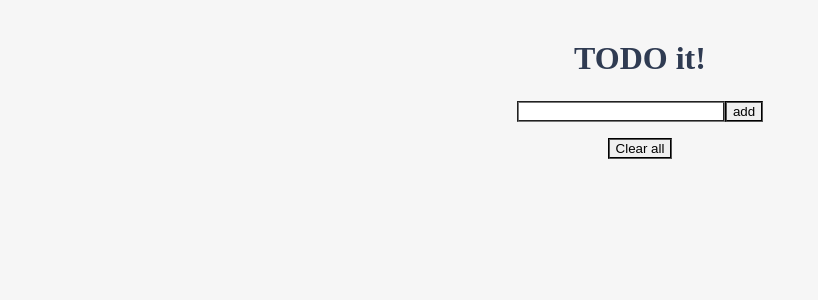
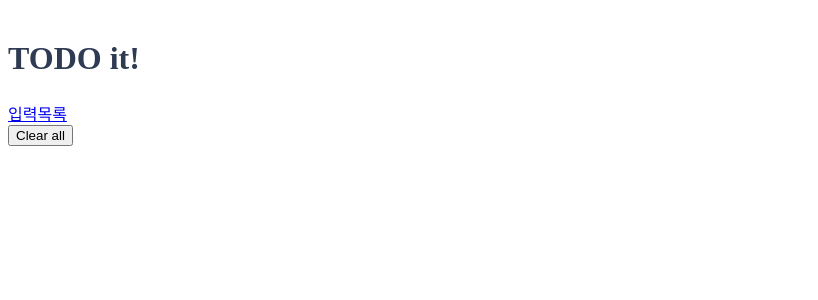
Before and after one commit to Dochiwai/vueDev, a Vue app: page / in a window 1280 px wide. Shown: the top 300 px of the page, without its empty margins (0-818 px from the left). Built offline with nearby package versions, Linux system fonts and the light colour scheme.

Commit message:
라우터 드디어 완성...

```diff
--- a/src/App.vue
+++ b/src/App.vue
@@ -1,48 +1,26 @@
 <template>
   <div id="app">
-     <TodoHeader></TodoHeader>
-     <TodoInput v-on:addTodoItem="addOneItem"></TodoInput>
-     <TodoList v-bind:propsdata="todoItems" v-on:removeItem="removeOneItem"></TodoList>
-     <TodoFooter v-on:removeAll="removeAll"></TodoFooter>
+    <Header></Header>
+    <!-- 라우터 화면이 아래에 출력 -->
+    <router-link to="/input">입력</router-link>
+    <router-link to="/list">목록</router-link>
+    <router-view></router-view>
+    <Footer></Footer>
   </div>
 </template>
 
 <script>
-import TodoHeader from './components/TodoHeader.vue';
-import TodoList from './components/TodoList.vue';
-import TodoInput from './components/TodoInput.vue';
-import TodoFooter from './components/TodoFooter.vue';
+import Footer from './components/TodoFooter.vue';
+import Header from './components/TodoHeader.vue';
 
 export default {
-  data : function(){
-    return {
-      todoItems : []
-    }
-  },
-
   components : {
-    TodoHeader,
-    TodoList,
-    TodoInput,
-    TodoFooter,
+    Header,
+    Footer
   }
 }
 </script>
 
 <style>
-body{
-  text-align: center;
-  background-color: #F6F6F6;
 
-}
-input{
-  border-style: groove;
-  width: 200px;
-}
-button{
-  border-style: groove;
-}
-.shadow{
-  box-shadow: 5px 10px 10px rgba(0, 0, 0, 0.03);
-}
 </style>
--- a/src/main.js
+++ b/src/main.js
@@ -1,10 +1,14 @@
 import Vue from 'vue'
 import App from './App.vue'
+import router from './router/index.js'
 import { store } from './store/store.js'
 
 Vue.config.productionTip = false
 
+
+
 new Vue({
   store,
+  router,
   render: h => h(App),
 }).$mount('#app')
--- /dev/null
+++ b/src/router/index.js
@@ -0,0 +1,15 @@
+import Vue from "vue";
+import VueRouter from "vue-router";
+
+// 라우터 인스턴스 생성
+var router = new VueRouter({
+  mode: 'history',
+  routes: [
+    { path: '/list', component: () => import('../components/TodoList.vue') },
+    { path: '/input', component: () => import('../components/TodoInput.vue') }
+  ]
+})
+
+Vue.use(VueRouter);
+
+export default router;
```
Also changed, not shown: package.json (+17 -3 lines), 1 other file (tests, documents, lock files or other folders).
